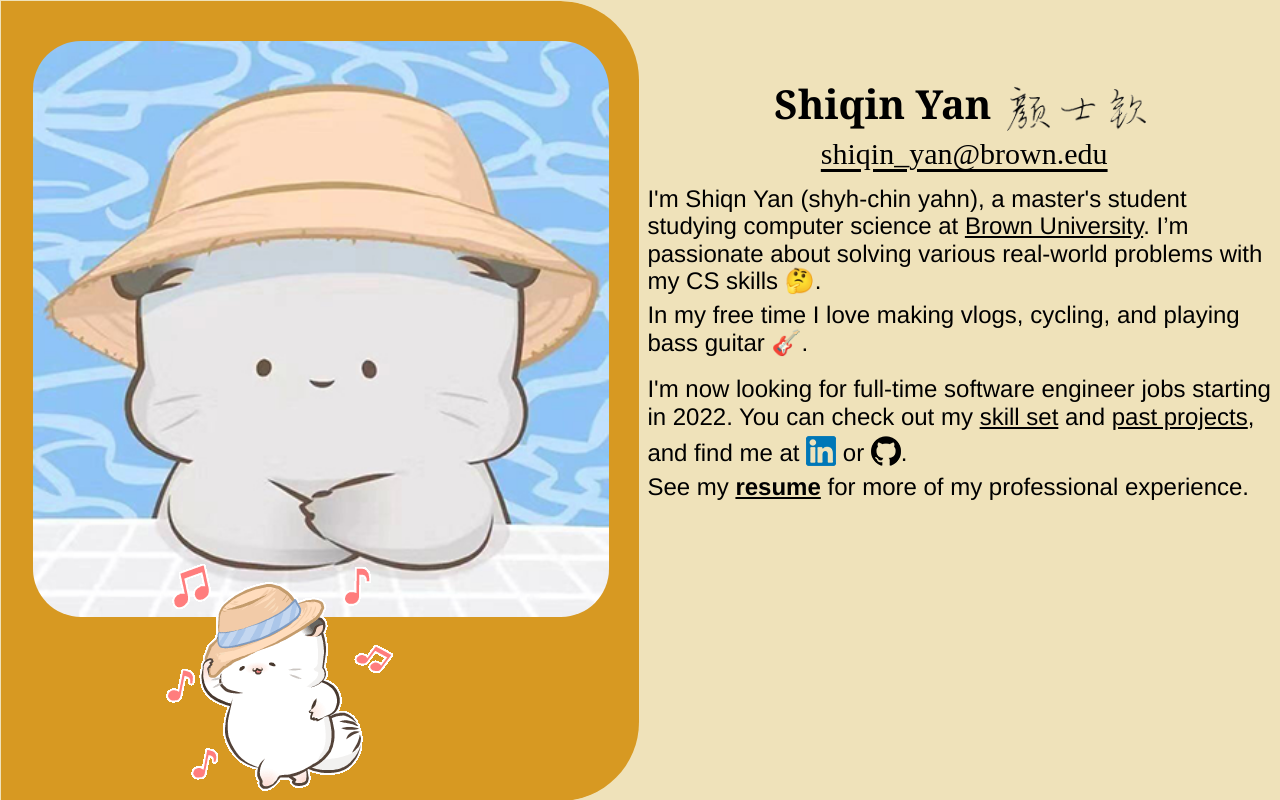
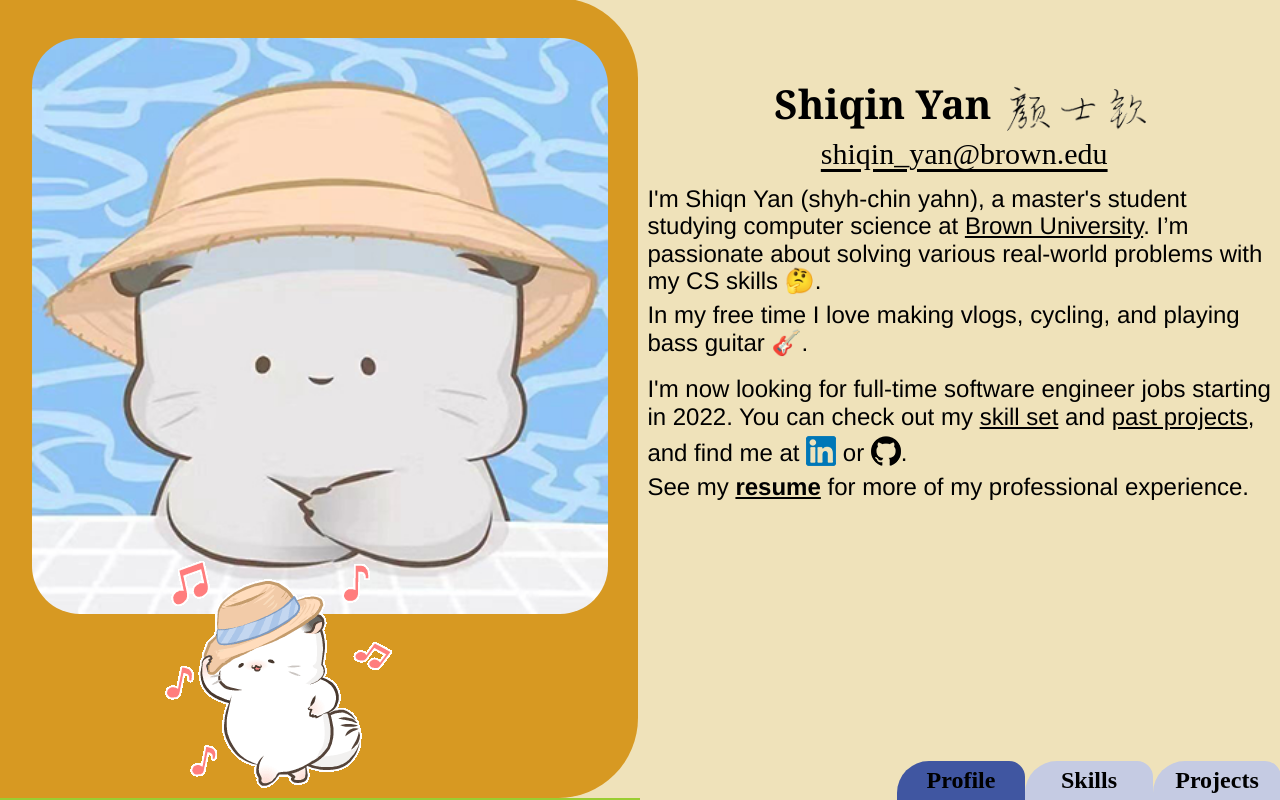
Before and after one commit to player-eric/my-portfolio, an Angular app in the folder portfolio/: page / in a window 1280 px wide. Built offline with nearby package versions, Linux system fonts and the light colour scheme.

Commit message:
tabs working; swipe blur working;

```diff
--- a/portfolio/src/app/app.component.css
+++ b/portfolio/src/app/app.component.css
@@ -1,6 +1,6 @@
 .double-slider {
   position: absolute;
-  z-index: 0;
+
   top: 0;
   left: 0;
   width: 100vw;
@@ -149,7 +149,7 @@ a {
 .profile-photo {
   position: relative;
   overflow: hidden;
-  border: none;
+  border: none !important;
 
   border-top-right-radius: 5rem;
   border-bottom-right-radius: 5rem;
@@ -328,3 +328,11 @@ a {
   font-size: larger;
   padding-top: 2px;
 }
+
+.nav-tabs {
+  position: absolute;
+  bottom: 0;
+  right: 0;
+  width: 30vw;
+  height: 5vh;
+}
--- a/portfolio/src/app/app.component.html
+++ b/portfolio/src/app/app.component.html
@@ -166,8 +166,6 @@
           <div class="single-skill"></div>
         </div>
       </div>
-
-
     </div>
 
     <div class="item project-list">
@@ -177,8 +175,6 @@
       </div>
 
     </div>
-
-
   </div>
 
   <div class="right-section">
@@ -215,8 +211,11 @@
             resume</a>
           for more of my
           professional experience.</span>
+
       </div>
-
+      <div class="nav-tabs">
+        <app-tabs [active]="'profile'"></app-tabs>
+      </div>
 
     </div>
 
@@ -304,6 +303,9 @@
 
       <div class="skills-page-triangle"></div>
 
+      <div class="nav-tabs">
+        <app-tabs [active]="'skills'"></app-tabs>
+      </div>
     </div>
 
     <div class="item project-detail">
@@ -312,4 +314,5 @@
 
 
   </div>
+
 </div>
--- a/portfolio/src/app/app.component.ts
+++ b/portfolio/src/app/app.component.ts
@@ -6,6 +6,7 @@ declare var $: any;
   styleUrls: ['./app.component.css','./app.slick.css']
 })
 export class AppComponent implements OnInit {
+
   ngOnInit(){
       const totalItems = 3;
       var list = $(".left-section");
@@ -18,13 +19,15 @@ export class AppComponent implements OnInit {
           verticalSwiping: true,
           arrows: false,
           infinite: true,
-          speed: 400,
+          speed: 300,
           cssEase: "cubic-bezier(0.7, 0, 0.3, 1)",
 
           touchThreshold: 20,
           mobileFirst: true,
         })
         .on("beforeChange", function (event, slick, currentSlide, nextSlide) {
+          $(".left-section").css("filter", "blur(2px)");
+          $(".right-section").css("filter", "blur(2px)");
           if (
             currentSlide > nextSlide &&
             nextSlide == 0 &&
@@ -43,7 +46,6 @@ export class AppComponent implements OnInit {
 
           switch (nextSlide) {
             case 0:
-              console.log("to 0!");
               if (window.innerWidth > 1300) {
                $(".left-section").css("width", "35vw");
                 $(".profile-photo-card").css("width", "35vw");
@@ -55,14 +57,16 @@ export class AppComponent implements OnInit {
               }
               break;
             case 1:
-              console.log("to 1!");
               $(".left-section").css("width", "50vw");
               break;
             case 2:
-              console.log("to 2!");
               $(".left-section").css("width", "10vw");
               break;
           }
+        })
+        .on("afterChange", function (event, slick, currentSlide, nextSlide) {
+          $(".left-section").css("filter", "none");
+          $(".right-section").css("filter", "none");
         })
         .on("mousewheel", function (event) {
           event.preventDefault();
@@ -79,7 +83,7 @@ export class AppComponent implements OnInit {
           vertical: true,
           arrows: false,
           infinite: true,
-          speed: 400,
+          speed: 300,
           cssEase: "cubic-bezier(0.7, 0, 0.3, 1)",
           initialSlide: totalItems - 1,
 
@@ -103,28 +107,6 @@ export class AppComponent implements OnInit {
             $(".right-section").slick("slickGoTo", totalItems - 1 - nextSlide);
           }
 
-          // switch (nextSlide) {
-          //   case 0:
-          //     if (window.innerWidth > 1300) {
-          //       $(".left-section").css("position: absolute;z-index: 2;top: 0;left: 0;width: 35vw;height: 100vh;overflow: hidden;");
-          //       $(".profile-text").css("width: 65vw !important;left: 35%;position: relative;overflow: hidden;border: none;background-color: #efe2ba;display: flex;justify-content: center;align-content: center;align-items: center;");
-          //       $(".profile-photo-card").css("height: 100vh;width: 35vw;position: relative;overflow: hidden;border: none;background-color: #d79922;border-top-right-radius: 5rem;border-bottom-right-radius: 5rem;");
-          //       $("#selfie").css("border-radius: 3rem;width: 30vw;height: 30vw;position: relative;left: 2.5vw;top: 10vh");
-          //     } else {
-
-          //       $(".left-section").css("position: absolute;z-index: 2;top: 0;left: 0;width: 50vw;height: 100vh;overflow: hidden;");
-          //       $(".profile-text").css("width: 50vw !important;left: 50%;position: relative;overflow: hidden;border: none;background-color: #efe2ba;display: flex;justify-content: center;align-content: center;align-items: center;");
-          //       $(".profile-photo-card").css("height: 100vh;width: 50vw;position: relative;overflow: hidden;border: none;background-color: #d79922;border-top-right-radius: 5rem;border-bottom-right-radius: 5rem;")
-          //       $("#selfie").css("border-radius: 3rem;width: 45vw;height: 45vw;position: relative;left: 2.5vw;top: 5vh;");
-          //     }
-          //     break;
-          //   case 1:
-          //     $(".left-section").css("width", "50vw");
-          //     break;
-          //   case 2:
-          //     $(".left-section").css("width", "10vw");
-          //     break;
-          // }
         })
         .on("mousewheel", function (event) {
           event.preventDefault();
--- a/portfolio/src/app/app.module.ts
+++ b/portfolio/src/app/app.module.ts
@@ -3,10 +3,12 @@ import { BrowserModule } from '@angular/platform-browser';
 
 import { AppRoutingModule } from './app-routing.module';
 import { AppComponent } from './app.component';
+import { TabsComponent } from './tabs/tabs.component';
 
 @NgModule({
   declarations: [
-    AppComponent
+    AppComponent,
+    TabsComponent
   ],
   imports: [
     BrowserModule,
--- /dev/null
+++ b/portfolio/src/app/tabs/tabs.component.css
@@ -0,0 +1,17 @@
+button {
+  width: 10vw;
+  height: 5vh;
+  background-color: #c5cbe3;
+  padding: 0;
+  border: 0;
+  font-weight: bold;
+  font-size: x-large;
+
+  border-top-left-radius: 2rem;
+  border-top-right-radius: 1rem;
+  cursor: pointer;
+}
+
+button.active {
+  background-color: #4056a1;
+}
--- /dev/null
+++ b/portfolio/src/app/tabs/tabs.component.html
@@ -0,0 +1,3 @@
+<button (click)="toProfile()" [ngClass]="active=='profile'?'active':'notactive'">Profile</button>
+<button (click)="toSkills()" [ngClass]="active=='skills'?'active':'notactive'">Skills</button>
+<button (click)="toProjects()" [ngClass]="active=='projects'?'active':'notactive'">Projects</button>
--- /dev/null
+++ b/portfolio/src/app/tabs/tabs.component.ts
@@ -0,0 +1,29 @@
+import { Component, OnInit, Input } from '@angular/core';
+declare var $: any;
+@Component({
+  selector: 'app-tabs',
+  templateUrl: './tabs.component.html',
+  styleUrls: ['./tabs.component.css']
+})
+export class TabsComponent implements OnInit {
+
+  @Input() active : string = "";
+
+  constructor() { }
+
+  ngOnInit(): void {
+  }
+
+  toProfile() {
+    $(".right-section").slick("slickGoTo", 0);
+  }
+
+  toSkills() {
+    $(".right-section").slick("slickGoTo", 1);
+  }
+
+  toProjects() {
+    $(".right-section").slick("slickGoTo", 2);
+  }
+
+}
```
